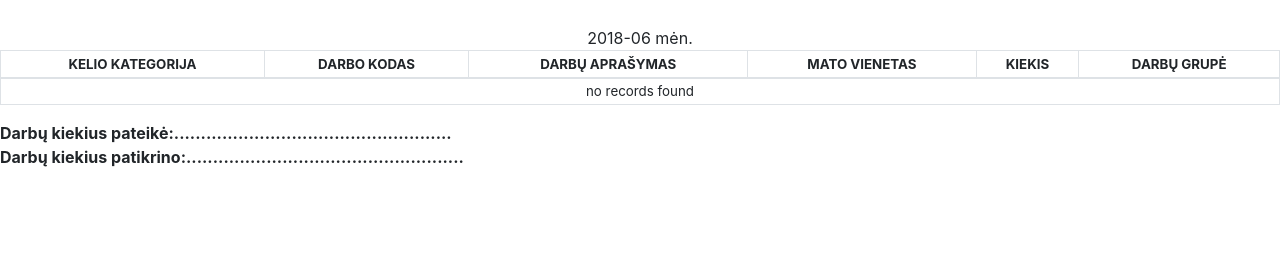
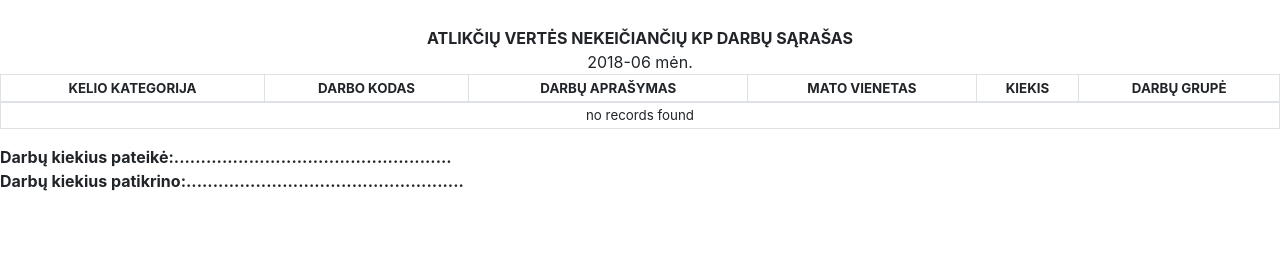
Before and after one commit to JustinasGaripovas/KTU_Duomenu_bazes, a Symfony app: template templates/reports/report_sum_level.html.twig in a window 1280 px wide. Shown: the part 22-300 px from the top of the page. Run offline with Twig, Linux system fonts and the light colour scheme; the template is opened without the code that fills it, so the values that code supplies are empty; some libraries are stand-ins or nearby versions.

Commit message:
Master update

```diff
--- a/templates/reports/report_sum_level.html.twig
+++ b/templates/reports/report_sum_level.html.twig
@@ -24,6 +24,7 @@
         <div class="print_a">
             <div style="font-size: 1em; white-space: nowrap" class="d-flex justify-content-center"><b>VĮ "KELIŲ PRIEŽIŪRA" {{ subunit_name | default(' ') | upper }} KELIŲ TARNYBA</b></div>
             <br>
+            <div style="font-size: 1em; white-space: nowrap" class="d-flex justify-content-center"><b>ATLIKČIŲ VERTĖS NEKEIČIANČIŲ KP DARBŲ SĄRAŠAS</b></div>
             <div style="white-space: nowrap" class="d-flex justify-content-center">{{ date('now') |date ('Y-m') }} mėn.</div>
             <table style="font-size: smaller; text-align: center; vertical-align: middle" class="table table-sm thead-dark table-bordered">
                 <thead>
```
